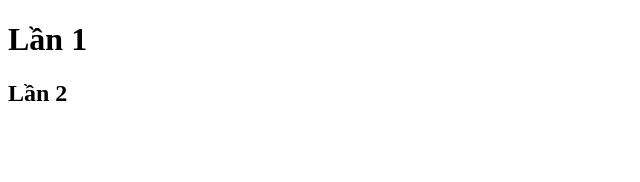
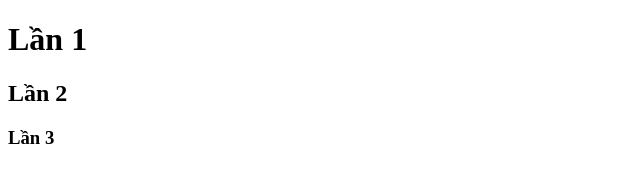
Before and after one commit to handyDot/duan6, a plain HTML site: page index.html in a window 1280 px wide. Shown: the full height of the page, 0-640 px from the left. Drawn offline with Linux system fonts and the light colour scheme.

Commit message:
Sửa lần 3

```diff
--- a/index.html
+++ b/index.html
@@ -8,5 +8,6 @@
   <body>
     <h1>Lần 1</h1>
     <h2>Lần 2</h2>
+    <h3>Lần 3</h3>
   </body>
 </html>
```
